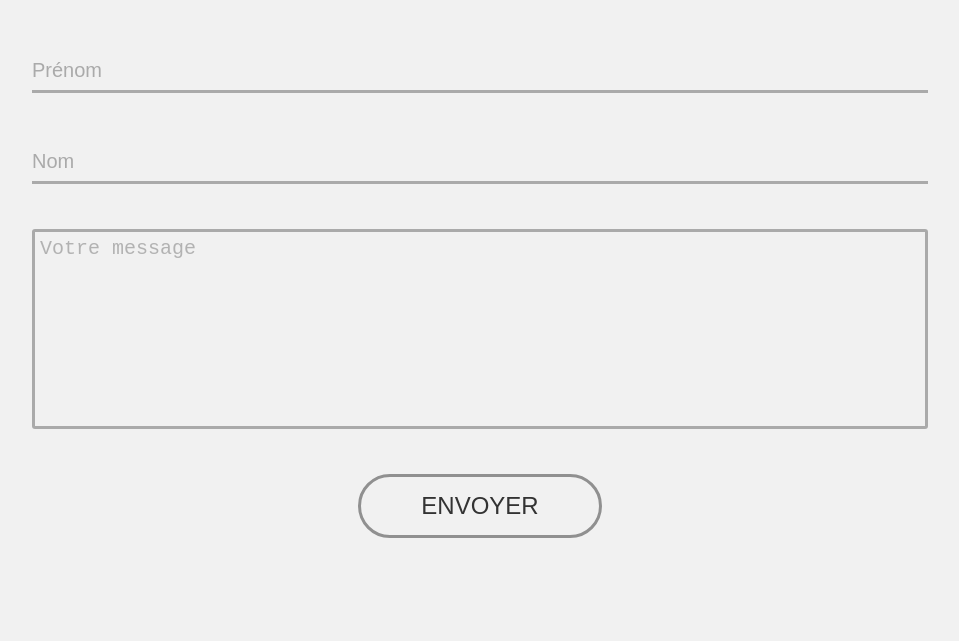
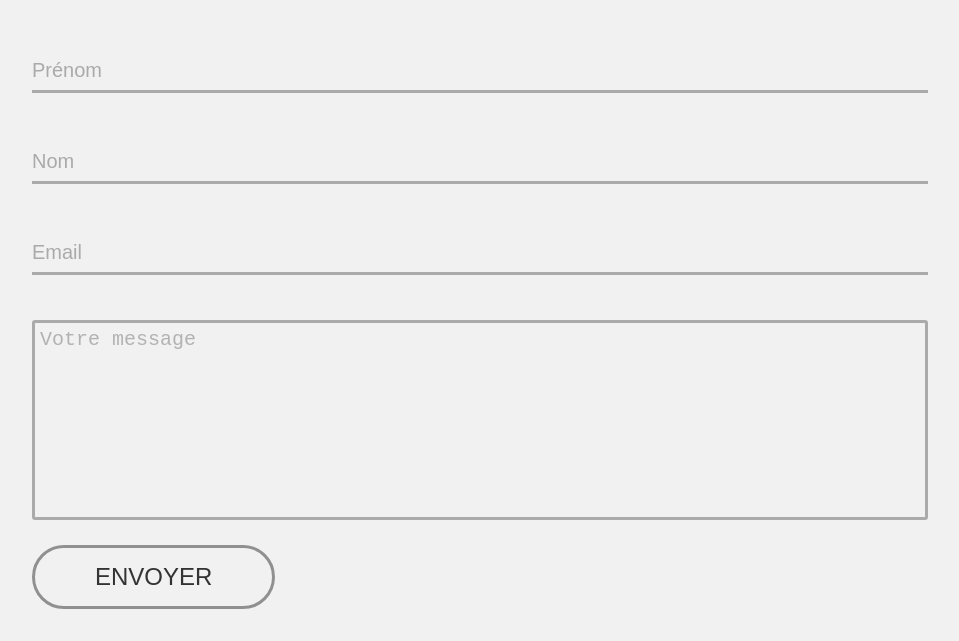
Before and after one commit to LaurentJouron/LaurentJouron.github.io, a plain HTML site: page index.html in a window 1280 px wide. Shown: the part 6562-7203 px from the top of the page, without its empty margins (160-1119 px from the left). Drawn offline with nearby package versions, Linux system fonts and the light colour scheme; a script that the page names is missing.

Commit message:
init my theme

```diff
--- a/index.html
+++ b/index.html
@@ -394,6 +394,11 @@
                 </div>
 
                 <div class="form-groupe">
+                    <label for="email">Email</label>
+                    <input type="text" required maxlength="25" id="email">
+                </div>
+
+                <div class="form-groupe">
                     <textarea id="txt" placeholder="Votre message"
                               required></textarea>
                 </div>
```
Also changed, not shown: 1 other file.
